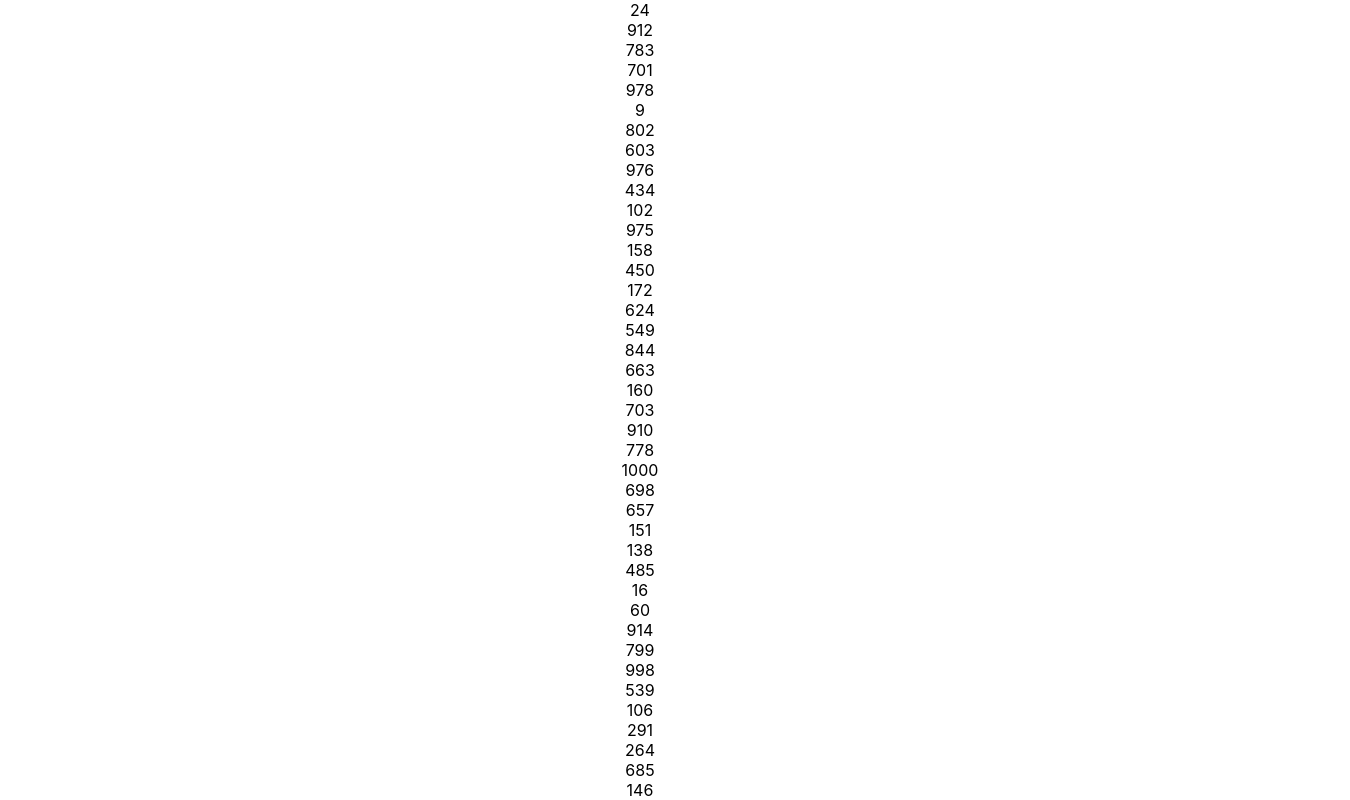
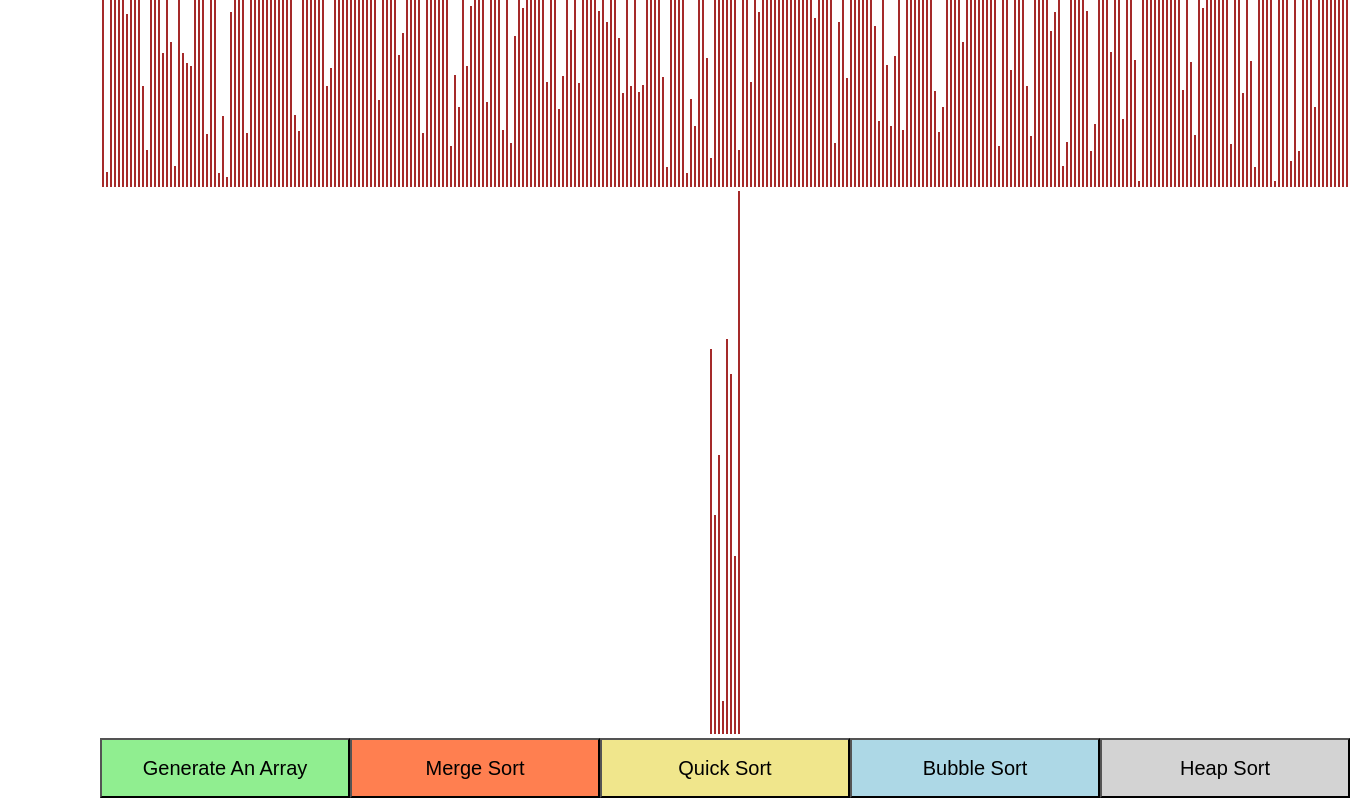
Before and after one commit to soumil1/Sortify-Algorithm-Visualizer, a React (Create React App) app: page / in a window 1280 px wide. Shown: the part 420-1220 px from the top of the page, 1350 px wide, since content can reach past the window. Built offline with nearby package versions, Linux system fonts and the light colour scheme.

Commit message:
added sorting algo

```diff
--- a/src/Sortify/Sortify.css
+++ b/src/Sortify/Sortify.css
@@ -0,0 +1,63 @@
+.element-container{
+    /* display: flex;
+    justify-content: center;
+    align-self: center; */
+    position: absolute;
+    left: 100px;
+    /* top: 50vh; */
+}
+
+.array-bar {
+    width: 2px;
+    background-color: brown;
+    display: inline-block;
+    margin: 0 1px;
+}
+
+.button-container {
+    display: flex;
+    justify-content: center;
+}
+
+.mergeSort-button,
+.quickSort-button,
+.initializing-button,
+.bubbleSort-button,
+.heapSort-button {
+    width: 250px;
+    height: 60px;
+    font-size: 20px;
+}
+
+.mergeSort-button:hover,
+.quickSort-button:hover,
+.initializing-button:hover,
+.bubbleSort-button:hover,
+.heapSort-button:hover {
+    background-color: #45a049;
+}
+
+.mergeSort-button {
+    background-color: #ff7f50;
+
+}
+
+.quickSort-button {
+    background-color: #f0e68c;
+
+}
+
+.initializing-button {
+    background-color: #90ee90;
+
+}
+
+.bubbleSort-button {
+    background-color: #add8e6;
+
+}
+
+.heapSort-button {
+    background-color: #d3d3d3;
+
+}
--- a/src/Sortify/Sortify.jsx
+++ b/src/Sortify/Sortify.jsx
@@ -1,4 +1,5 @@
 import React from 'react';
+import * as sortingAlgorithms from '../sortingAlgorithms/sortingAlgorithms.js';
 import './Sortify.css';
 
 export default class Sortify extends React.Component {
@@ -17,24 +18,39 @@ export default class Sortify extends React.Component {
 
     resetArray() {
         const newArr = [];
-        for (let p = 0; p < 100; p++) {
-            newArr.push(randomIntFromInterval(5, 1000));
+        for (let p = 0; p < 320; p++) {
+            newArr.push(randomIntFromInterval(5, 610));
         }
         this.setState({array: newArr});
     }
+
+    mergeSort() {}
+
+    quickSort() {}
+
+    heapSort() {}
+
+    bubbleSort() {}
 
     render() {
         const { array } = this.state;
 
         return (
-            <div className="array-container">
+            <div className="element-container">
                 {array.map((value, idx) => (
-                    <div className="array-bar" key={idx}>
-                        {value}
+                    <div className="array-bar" key={idx} style={{ height: `${value}px` }}>
                     </div>
                 ))}
+                <div className="button-container">
+                    <button className="initializing-button" onClick={() => this.resetArray()}>Generate An Array</button>
+                    <button className="mergeSort-button" onClick={() => this.mergeSort()}>Merge Sort</button>
+                    <button className="quickSort-button" onClick={() => this.quickSort()}>Quick Sort</button>
+                    <button className="bubbleSort-button" onClick={() => this.bubbleSort()}>Bubble Sort</button>
+                    <button className="heapSort-button" onClick={() => this.heapSort()}>Heap Sort</button>
+                </div>
             </div>
         );
+
     }
 }
 
--- /dev/null
+++ b/src/sortingAlgorithms/sortingAlgorithms.js
@@ -0,0 +1,50 @@
+/* export const mergeSort = array => {
+  if (array.length === 1) return array;
+  const middleIdx = Math.floor(array.length / 2);
+  const firstHalf = mergeSort(array.slice(0, middleIdx));
+  const secondHalf = mergeSort(array.slice(middleIdx));
+  const sortedArray = [];
+  let p = 0, q = 0;
+
+  while (p < firstHalf.length && q < secondHalf.length) {
+    if (firstHalf[p] < secondHalf[q]) {
+      sortedArray.push(firstHalf[p++]);
+    } else {
+      sortedArray.push(secondHalf[q++]);
+    }
+  }
+
+  while (p < firstHalf.length) sortedArray.push(firstHalf[p++]);
+  while (q < secondHalf.length) sortedArray.push(secondHalf[q++]);
+  return sortedArray;
+}; */
+export const mergeSort = (array, start = 0, end = array.length - 1) => {
+    if (start >= end) return;
+    const middle = Math.floor((start + end) / 2);
+    mergeSort(array, start, middle);
+    mergeSort(array, middle + 1, end);
+    merge(array, start, middle, end);
+    return array;
+}
+
+const merge = (array, start, middle, end) => {
+    let left = array.slice(start, middle + 1);
+    let right = array.slice(middle + 1, end + 1);
+    let i = 0, j = 0, k = start;
+
+    while (i < left.length && j < right.length) {
+        if (left[i] <= right[j]) {
+            array[k++] = left[i++];
+        } else {
+            array[k++] = right[j++];
+        }
+    }
+
+    while (i < left.length) {
+        array[k++] = left[i++];
+    }
+
+    while (j < right.length) {
+        array[k++] = right[j++];
+    }
+}
```
